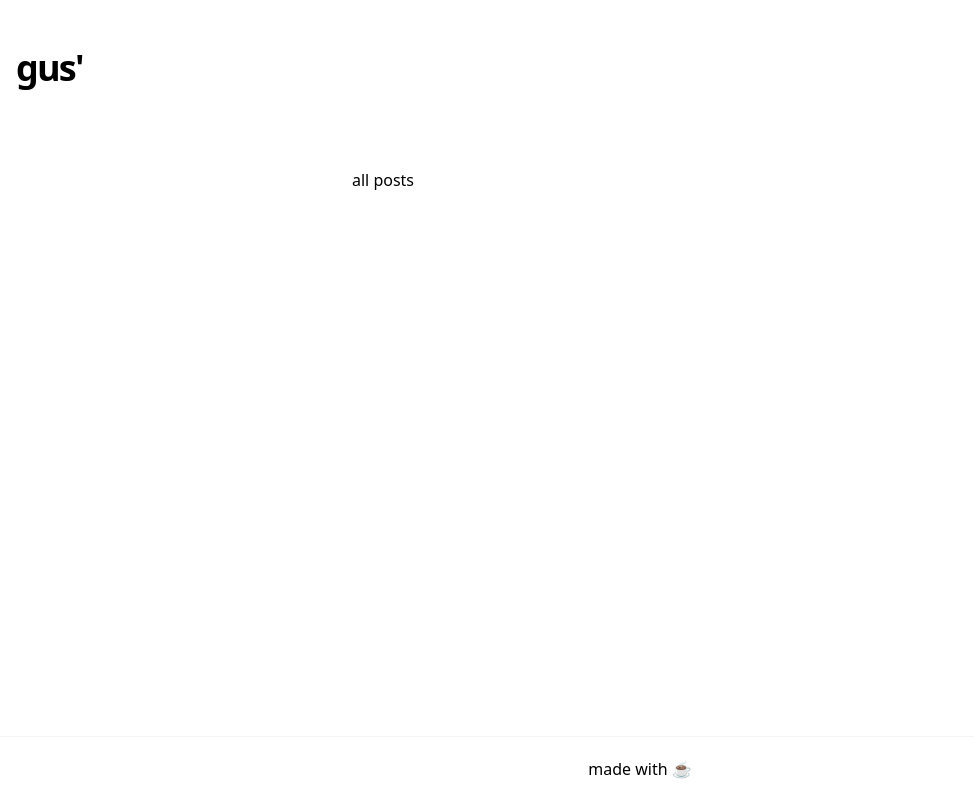
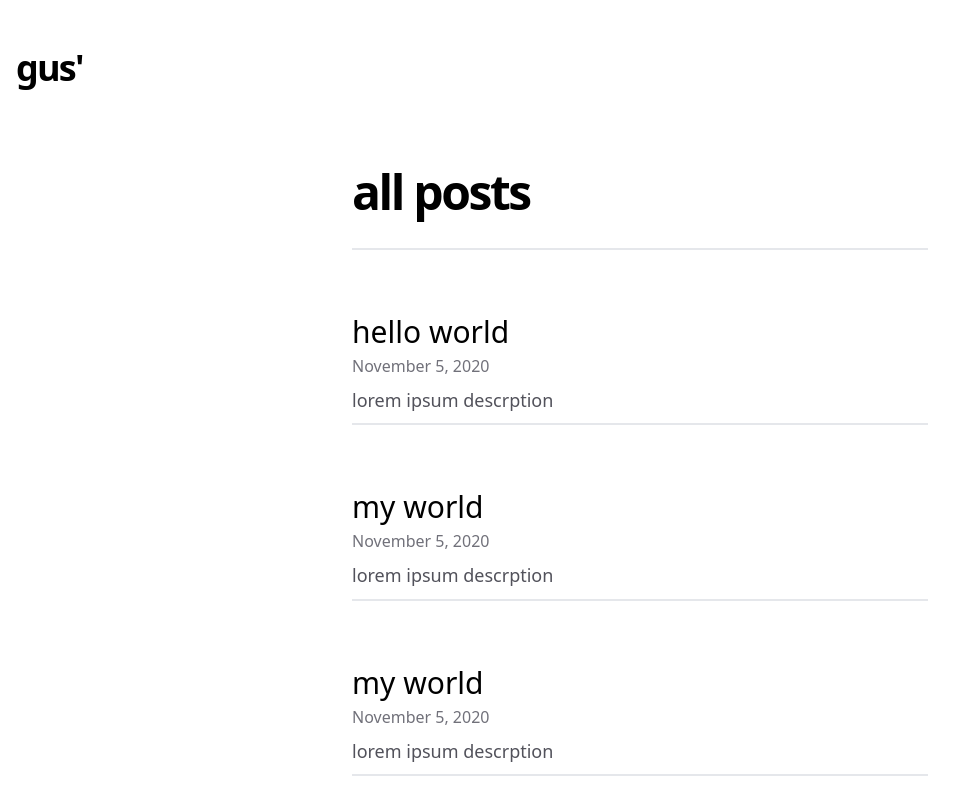
Before and after one commit to dantas15/blog-md-idea-next-typescript, a Next.js app: page /blog in a window 1280 px wide. Shown: the top 800 px of the page, without its empty margins (0-974 px from the left). Built offline with nearby package versions, Linux system fonts and the light colour scheme.

Commit message:
feat(blog): add PostPreview component

```diff
--- /dev/null
+++ b/src/components/post-preview.tsx
@@ -0,0 +1,28 @@
+import Link from "next/link";
+import { DateFormatter } from "./date-formatter";
+
+type Props = {
+  slug: string;
+  date: string;
+  title: string;
+  coverImage?: string;
+  excerpt: string;
+};
+
+export function PostPreview({ slug, title, date, excerpt, coverImage }: Props) {
+  return (
+    <article key={slug} className="pb-2 border-b-2 last:border-b-0">
+      <Link
+        as={`/posts/${slug}`}
+        href="/posts/[slug]"
+        className="hover:underline"
+      >
+        <h3 className="text-2xl md:text-3xl mb-1 leading-snug">{title}</h3>
+      </Link>
+      <div className="mb-2 text-zinc-500">
+        <DateFormatter dateString={date} />
+      </div>
+      <p className="text-lg leading-relaxed text-zinc-600">{excerpt}</p>
+    </article>
+  );
+}
--- /dev/null
+++ b/src/interfaces/post.ts
@@ -0,0 +1,8 @@
+export interface Post {
+  slug: string;
+  title: string;
+  date: string;
+  coverImage?: string;
+  excerpt: string;
+  content: string;
+}
--- a/src/pages/blog.tsx
+++ /dev/null
@@ -1,11 +0,0 @@
-import { Layout } from "../components/layout";
-
-function Blog() {
-  return (
-    <Layout>
-      all posts
-    </Layout>
-  );
-}
-
-export default Blog;
--- /dev/null
+++ b/src/pages/blog/index.tsx
@@ -0,0 +1,105 @@
+import Head from 'next/head';
+import { Layout } from '../../components/layout';
+import { PostPreview } from '../../components/post-preview';
+import { Post } from '../../interfaces/post';
+
+type Props = {
+  allPosts: Post[];
+};
+
+function Blog({ allPosts }: Props) {
+  return (
+    <Layout>
+      <Head>
+        <title>gus&apos; blog</title>
+      </Head>
+      <section>
+        <h2 className="mb-16 text-3xl md:text-5xl font-bold tracking-tighter leading-tight w-full border-b-2 pb-8">
+          all posts
+        </h2>
+
+        <div className="grid grid-cols-1 md:gap-x-8 gap-y-8 md:gap-y-16 mb-32">
+          {allPosts.map((post) => {
+            return (
+              <PostPreview
+                key={post.slug}
+                slug={post.slug}
+                title={post.title}
+                date={post.date}
+                excerpt={post.excerpt}
+                coverImage={post.coverImage}
+              />
+            );
+          })}
+        </div>
+      </section>
+    </Layout>
+  );
+}
+
+export const getStaticProps = () => {
+  return {
+    props: {
+      allPosts: [
+        {
+          slug: 'hello-world',
+          title: 'hello world',
+          date: '2020-11-05',
+          excerpt: 'lorem ipsum descrption',
+          content: 'lorem ipsum vjggffhjfhfjhjgghgffhfhjhjgfjfhhhfjhffhj',
+        },
+        {
+          slug: 'my-world',
+          title: 'my world',
+          date: '2020-11-05',
+          excerpt: 'lorem ipsum descrption',
+          content: 'lorem ipsum vjggffhjfhfjhjgghgffhfhjhjgfjfhhhfjhffhj',
+        },
+        {
+          slug: '2-world',
+          title: 'my world',
+          date: '2020-11-05',
+          excerpt: 'lorem ipsum descrption',
+          content: 'lorem ipsum vjggffhjfhfjhjgghgffhfhjhjgfjfhhhfjhffhj',
+        },
+        {
+          slug: '3-world',
+          title: 'my world',
+          date: '2020-11-05',
+          excerpt: 'lorem ipsum descrption',
+          content: 'lorem ipsum vjggffhjfhfjhjgghgffhfhjhjgfjfhhhfjhffhj',
+        },
+        {
+          slug: '4-world',
+          title: 'my world',
+          date: '2020-11-05',
+          excerpt: 'lorem ipsum descrption',
+          content: 'lorem ipsum vjggffhjfhfjhjgghgffhfhjhjgfjfhhhfjhffhj',
+        },
+        {
+          slug: '5-world',
+          title: 'my world',
+          date: '2020-11-05',
+          excerpt: 'lorem ipsum descrption',
+          content: 'lorem ipsum vjggffhjfhfjhjgghgffhfhjhjgfjfhhhfjhffhj',
+        },
+        {
+          slug: '6-world',
+          title: 'my world',
+          date: '2020-11-05',
+          excerpt: 'lorem ipsum descrption',
+          content: 'lorem ipsum vjggffhjfhfjhjgghgffhfhjhjgfjfhhhfjhffhj',
+        },
+        {
+          slug: '7-world',
+          title: 'my world',
+          date: '2020-11-05',
+          excerpt: 'lorem ipsum descrption',
+          content: 'lorem ipsum vjggffhjfhfjhjgghgffhfhjhjgfjfhhhfjhffhj',
+        },
+      ],
+    },
+  };
+};
+
+export default Blog;
```
